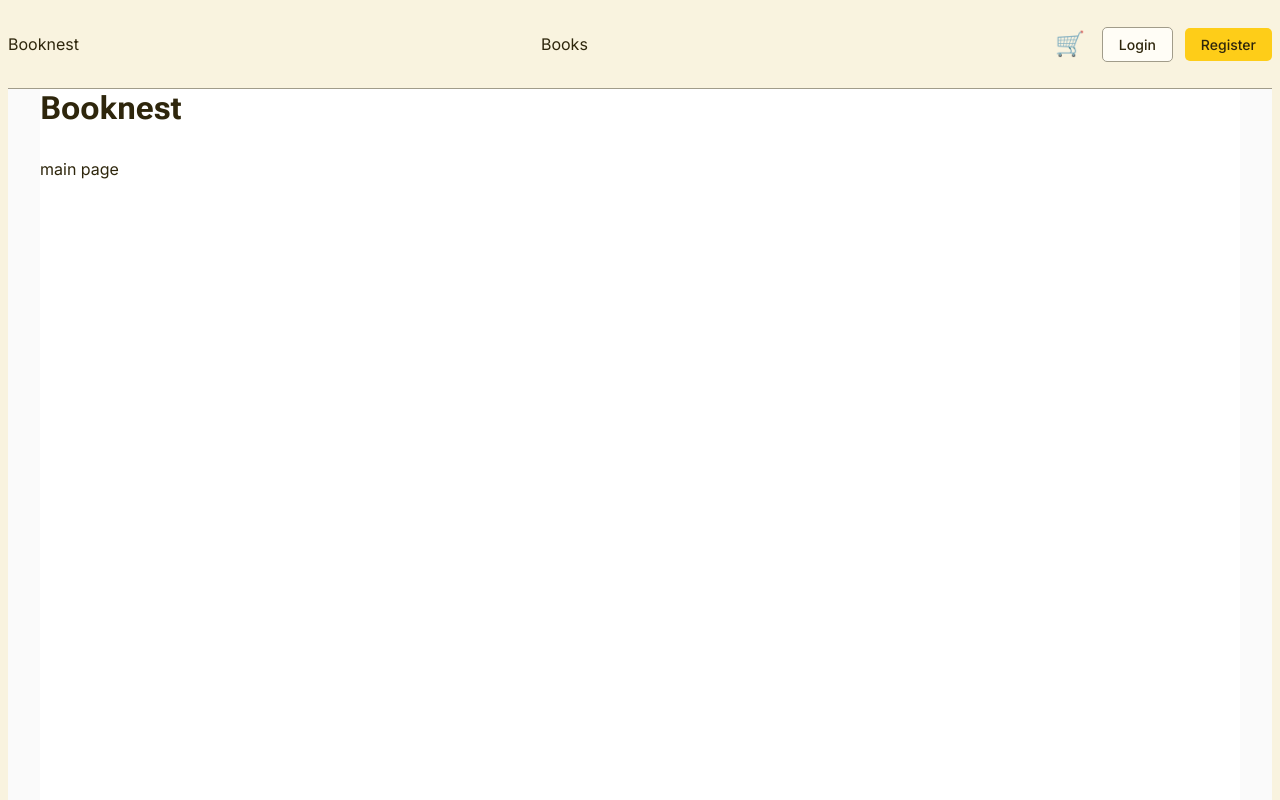
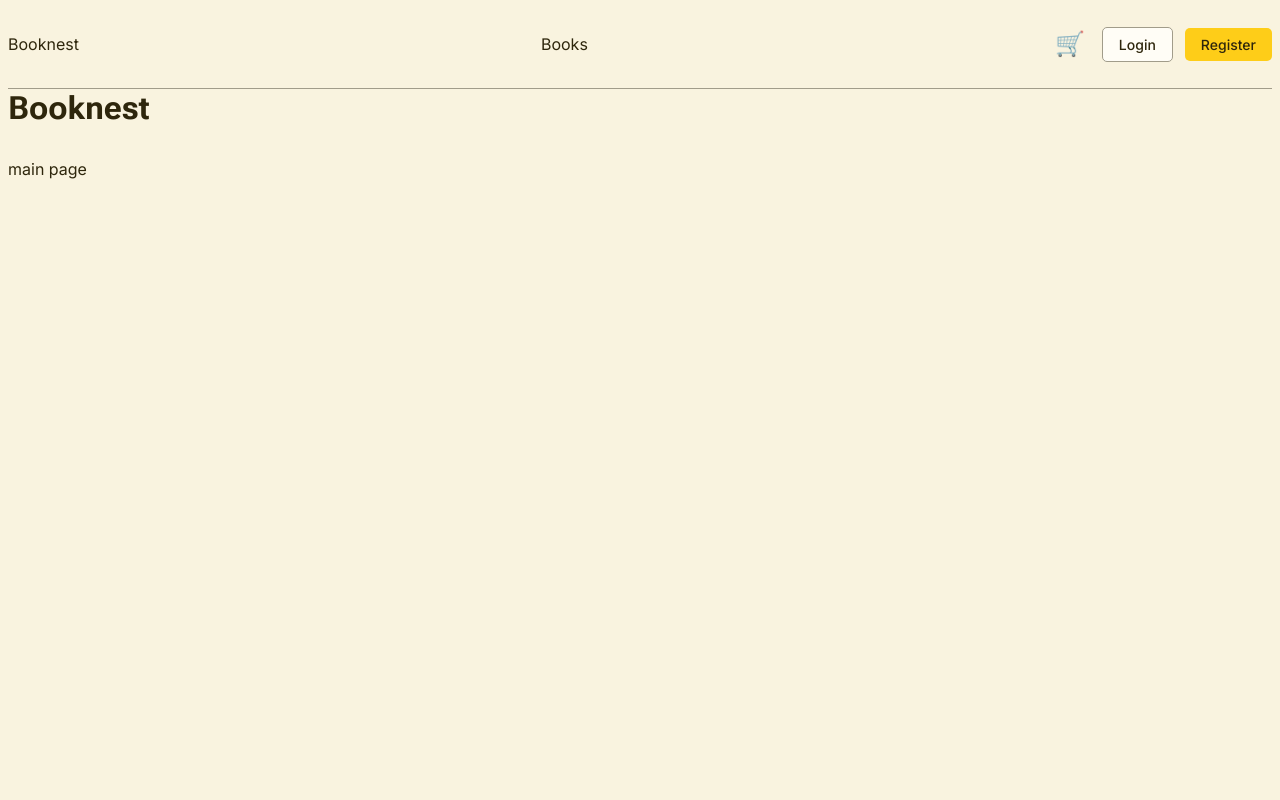
Before and after one commit to murad-proger/booknest, a Next.js app: page / in a window 1280 px wide. Built offline with nearby package versions, Linux system fonts and the light colour scheme; no server answers.

Commit message:
chore(ui): strip legacy CSS vars from homepage, remove dead files

```diff
--- a/src/app/page.module.css
+++ b/src/app/page.module.css
@@ -1,21 +1,7 @@
 .page {
-  --background: #fafafa;
-  --foreground: #fff;
-
-  --text-primary: #000;
-  --text-secondary: #666;
-
-  --button-primary-hover: #383838;
-  --button-secondary-hover: #f2f2f2;
-  --button-secondary-border: #ebebeb;
-
   display: flex;
   flex: 1;
   flex-direction: column;
-  align-items: center;
-  justify-content: center;
-  font-family: var(--font-geist-sans);
-  background-color: var(--background);
 }
 
 .main {
@@ -25,24 +11,4 @@
   max-width: 1200px;
   flex-direction: column;
   align-items: flex-start;
-  /* justify-content: space-between; */
-  background-color: var(--foreground);
 }
-
-@media (prefers-color-scheme: dark) {
-  .logo {
-    filter: invert();
-  }
-
-  .page {
-    --background: #000;
-    --foreground: #000;
-
-    --text-primary: #ededed;
-    --text-secondary: #999;
-
-    --button-primary-hover: #ccc;
-    --button-secondary-hover: #1a1a1a;
-    --button-secondary-border: #1a1a1a;
-  }
-}
```
Also changed, not shown: src/components/AddToCartButton/AddToCartButton.module.css (deleted, +0 -29 lines).
